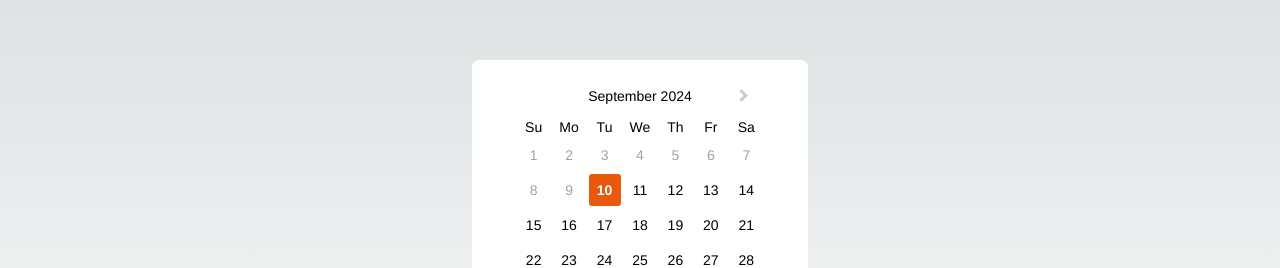
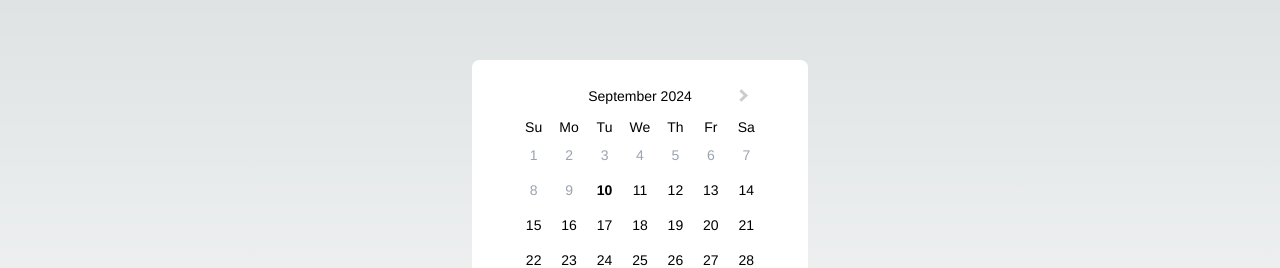
Before and after one commit to INtiful/SootheWithMe, a Next.js app: page / in a window 1280 px wide. Shown: the part 176-444 px from the top of the page. Built offline with nearby package versions, Linux system fonts and the light colour scheme; a web font is replaced by a local one.

Commit message:
[KAN-22] 캘린더 모달 버튼 로직과 일부 수정

```diff
--- a/src/app/components/Button/Button.tsx
+++ b/src/app/components/Button/Button.tsx
@@ -21,7 +21,7 @@ const Button = ({
       'bg-var-white text-var-orange-600 ring-1 ring-var-orange-600 hover:bg-var-orange-700 hover:text-var-white',
     gray: 'bg-var-gray-400 text-var-white ring-1 ring-var-gray-400 cursor-not-allowed',
     grayOutline:
-      'bg-var-white text-var-gray-400 ring-1 ring-var-gray-400 hover:bg-var-gray-300',
+      'bg-var-white text-var-gray-400 ring-1 ring-var-gray-400 cursor-not-allowed',
   };
 
   return (
--- a/src/app/components/Modal/CalendarModal.tsx
+++ b/src/app/components/Modal/CalendarModal.tsx
@@ -1,3 +1,4 @@
+// 커스텀 원하시면 styles/style.css 코드를 참고하시면 됩니다.
 'use client';
 
 import { useRef, useState } from 'react';
@@ -9,28 +10,40 @@ interface CalendarModalProps {}
 
 const CalendarModal = () => {
   const datepickerRef = useRef(null);
-  const [selectedDate, setSelectedDate] = useState<Date>(new Date());
+  const [selectedDate, setSelectedDate] = useState<Date | null>(null);
 
   return (
     <div className='flex h-328 w-336 flex-col items-center justify-center gap-12 rounded-xl bg-var-white px-44 py-24'>
+      {/* 캘린더 */}
       <DatePicker
         id='datepicker'
         locale='ko'
         ref={datepickerRef}
         shouldCloseOnSelect
-        dateFormat='yyyy-MM-dd'
+        dateFormat='yyyy-MM-dd' // 데이터 형식
         selected={selectedDate} // 선택된 날짜를 ReactDatePicker에 전달
         onChange={(date) => setSelectedDate(date as Date)}
         minDate={new Date()} // 오늘 이전의 날짜 선택 불가능하게 설정
-        inline
+        inline // 달력이 바로 보여지도록 설정
       />
-      {/* TODO: 날짜 선택을 하면 버튼 상태 변경 */}
+      {/* 버튼 그룹 */}
       <div className='flex gap-[6px]'>
         <div className='w-124'>
-          <Button name='초기화' variant='grayOutline' />
+          <Button
+            name='초기화'
+            variant={`${selectedDate !== null ? 'white' : 'grayOutline'}`}
+            onClick={() => setSelectedDate(null)}
+          />
         </div>
         <div className='w-124'>
-          <Button name='적용' variant='gray' />
+          <Button
+            name='적용'
+            variant={`${selectedDate !== null ? 'default' : 'gray'}`}
+            // TODO: '적용' 버튼 함수 추가
+            onClick={() => {
+              console.log(selectedDate);
+            }}
+          />
         </div>
       </div>
     </div>
--- a/src/styles/style.css
+++ b/src/styles/style.css
@@ -64,5 +64,5 @@
 }
 
 .react-datepicker__day--keyboard-selected {
-  @apply !bg-var-orange-200 !text-var-white;
+  @apply !bg-transparent;
 }
```
